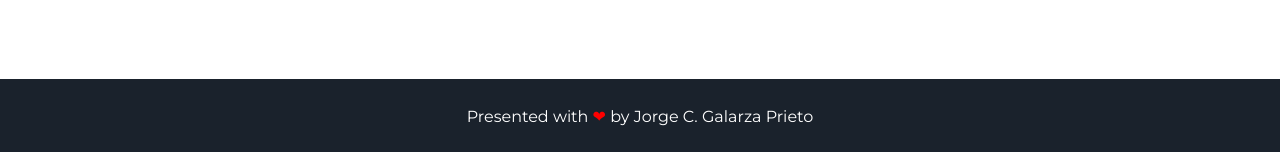
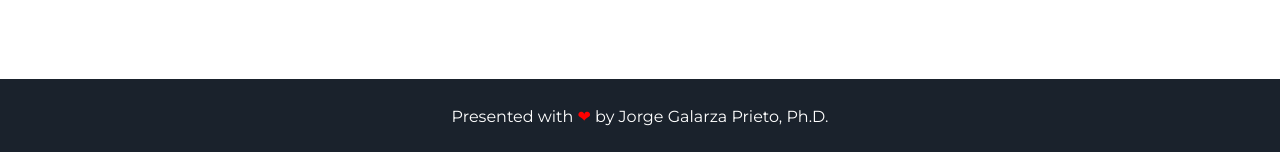
Before and after one commit to jorgegalarza1/jorgegalarza1.github.io, a Jekyll site: the page built from index.html, in a window 1280 px wide and 900 px high, scrolled down 3030 px. Shown: the part 745-897 px from the top of the window. Built offline with Jekyll 4.4.1, drawn with Linux system fonts in a browser that asks for light colours.

Commit message:
Update footer.html

```diff
--- a/_includes/footer.html
+++ b/_includes/footer.html
@@ -1,6 +1,6 @@
 <footer class="footer">
     <!-- <p>&copy; {{ site.username }}</p> -->
-    <p>Presented with <span class="love">❤</span> by <a href="https://github.com/jorgegalarza1">Jorge C. Galarza Prieto</a></p>
+    <p>Presented with <span class="love">❤</span> by <a href="https://github.com/jorgegalarza1">Jorge Galarza Prieto, Ph.D.</a></p>
 </footer>
 <script src="{{ '/assets/js/particles.min.js' | prepend: site.baseurl }}"></script>
 <script src="{{ '/assets/js/sweet-scroll.min.js' | prepend: site.baseurl }}"></script>
```
